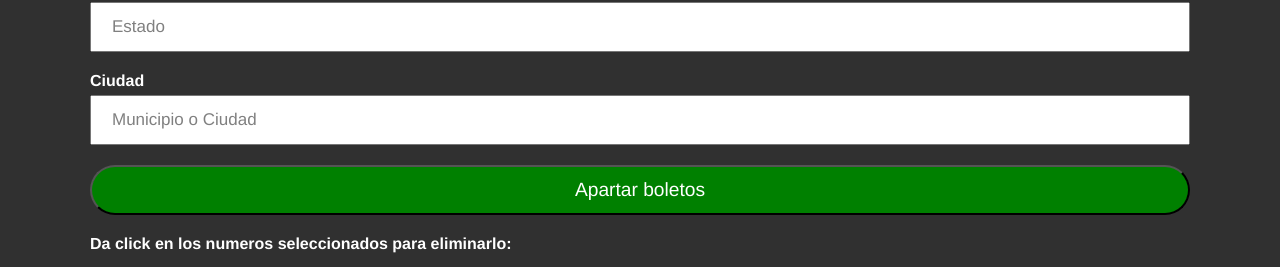
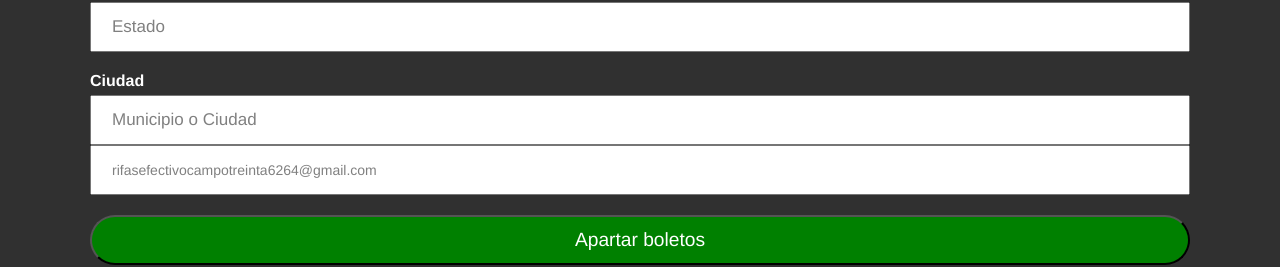
Before and after one commit to Albertosl2497/frontend, a React (Create React App) app: page / in a window 1280 px wide. Shown: the part 773-1040 px from the top of the page. Built offline with nearby package versions, Linux system fonts and the light colour scheme; no server answers.

Commit message:
Update TicketForm.jsx

```diff
--- a/src/Components/TicketForm.jsx
+++ b/src/Components/TicketForm.jsx
@@ -344,7 +344,7 @@ function TicketForm({ tickets, loading, lotteryNo, setTickets }) {
           {/* Full email field */}
           <div className="form-row">
             <input
-              type="hidden"
+              type="text"
               name="email"
               placeholder="Emailisto"
               value={email}
```
